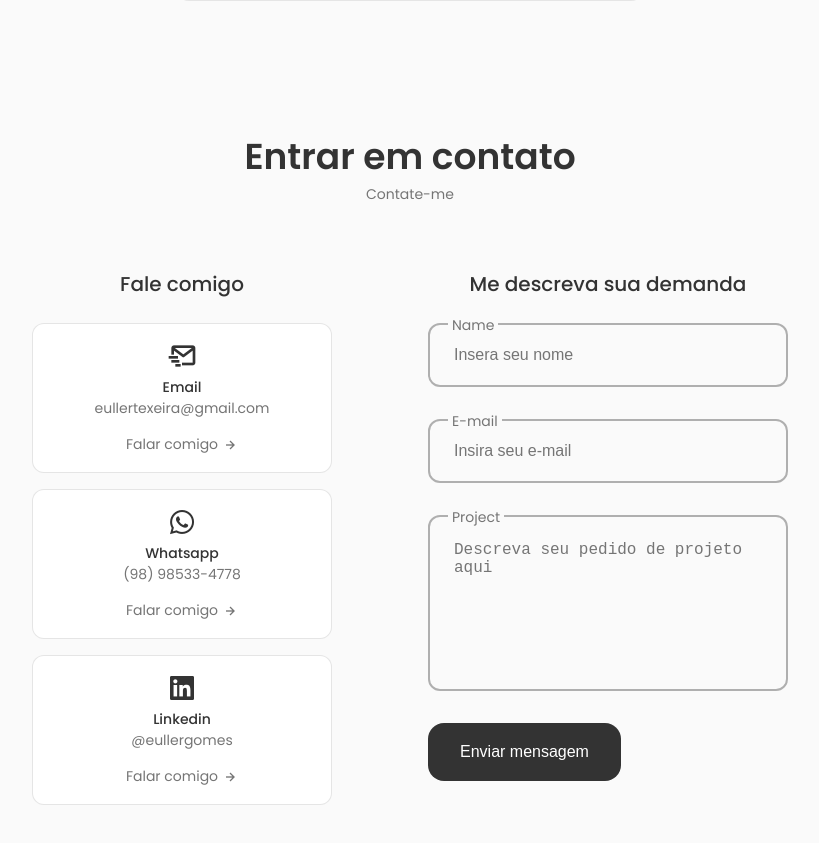
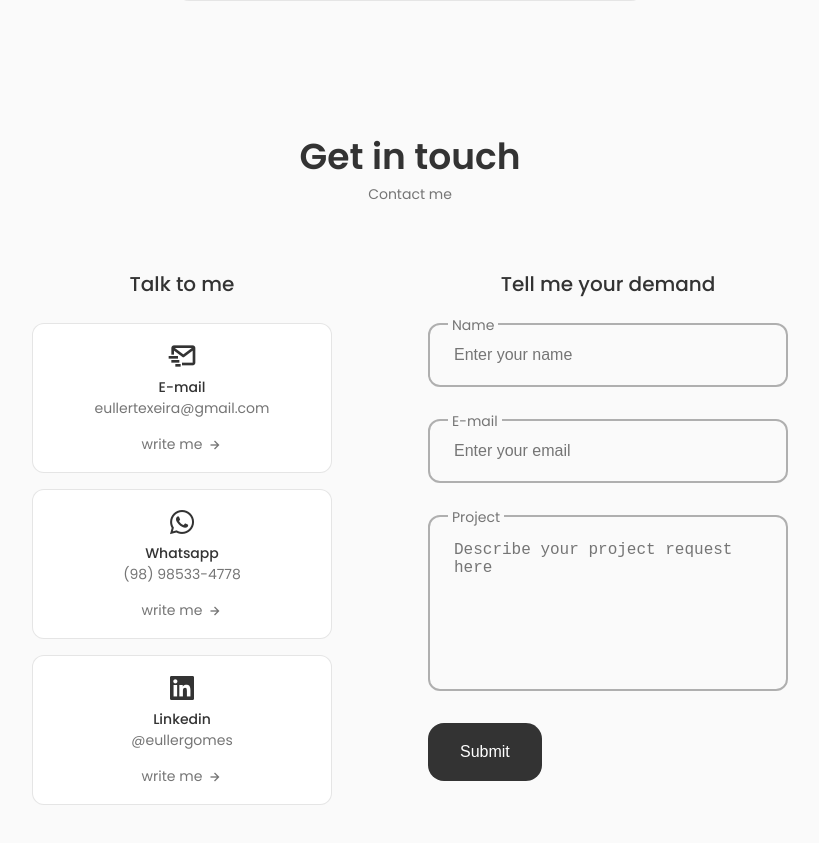
Before and after one commit to eullergomes/portfolio, a Next.js app: page /en in a window 1280 px wide. Shown: the part 1910-2753 px from the top of the page, without its empty margins (230-1049 px from the left). Built offline with nearby package versions, Linux system fonts and the light colour scheme.

Commit message:
feat: add mult languages in Contact Form

```diff
--- a/app/_components/contact/Contact.tsx
+++ b/app/_components/contact/Contact.tsx
@@ -1,30 +1,51 @@
-'use client';
-
+import { useTranslations } from 'next-intl';
 import './contact.css';
 import ContactForm from './ContactForm';
 
 const Contact = () => {
+  const t = useTranslations('Home');
+
+  const multLanguages = {
+    required_name: t('required_name'),
+    short_name: t('short_name'),
+    long_name: t('long_name'),
+    required_email: t('required_email'),
+    invalid_email: t('invalid_email'),
+    short_email: t('short_email'),
+    long_email: t('long_email'),
+    required_message: t('required_message'),
+    short_message: t('short_message'),
+    long_message: t('long_message'),
+    success_message: t('success_message'),
+    input_name: t('input_name'),
+    placeholder_name: t('placeholder_name'),
+    placeholder_email: t('placeholder_email'),
+    description_message: t('description_message'),
+    submit_button: t('submit_button'),
+    loader_button: t('loader_button')
+  };
+
   return (
     <section className="contact section" id="contact">
-      <h1 className="section__title">Entrar em contato</h1>
-      <span className="section__subtitle">Contate-me</span>
+      <h1 className="section__title">{t('get-contact')}</h1>
+      <span className="section__subtitle">{t('contact-me')}</span>
 
       <div className="contact__container container grid">
         <div className="contact__content">
-          <h3 className="contact__title">Fale comigo</h3>
+          <h3 className="contact__title">{t('talk_to_me')}</h3>
 
           <div className="contact__info">
             {/* Email */}
             <div className="contact__card">
               <i className="bx bx-mail-send contact__card-icon"></i>
 
-              <h3 className="contact__card-title">Email</h3>
+              <h3 className="contact__card-title">E-mail</h3>
               <span className="contact__card-data">
                 eullertexeira@gmail.com
               </span>
 
               <a href="eullertexeira@gmail.com" className="contact__button">
-                Falar comigo{' '}
+                {t('write-me')}{' '}
                 <i className="bx bx-right-arrow-alt contact__button-icon"></i>
               </a>
             </div>
@@ -40,7 +61,7 @@ const Contact = () => {
                 href="https://api.whatsapp.com/send?phone=98985334778&text=Olá, vim falar com você"
                 className="contact__button"
               >
-                Falar comigo{' '}
+                {t('write-me')}{' '}
                 <i className="bx bx-right-arrow-alt contact__button-icon"></i>
               </a>
             </div>
@@ -56,7 +77,7 @@ const Contact = () => {
                 href="https://www.linkedin.com/in/eullergomes/"
                 className="contact__button"
               >
-                Falar comigo{' '}
+                {t('write-me')}{' '}
                 <i className="bx bx-right-arrow-alt contact__button-icon"></i>
               </a>
             </div>
@@ -64,9 +85,9 @@ const Contact = () => {
         </div>
 
         <div className="contact__content">
-          <h3 className="contact__title">Me descreva sua demanda</h3>
+          <h3 className="contact__title">{t('demand')}</h3>
 
-          <ContactForm />
+          <ContactForm {...multLanguages} />
         </div>
       </div>
     </section>
--- a/app/_components/contact/ContactForm.tsx
+++ b/app/_components/contact/ContactForm.tsx
@@ -1,6 +1,28 @@
+'use client';
+
 import React, { useState } from 'react';
 import { Toaster, toast } from 'sonner';
 import InputError from './InputError';
+
+interface ContactFormProps {
+  required_name: string;
+  short_name: string;
+  long_name: string;
+  required_email: string;
+  invalid_email: string;
+  short_email: string;
+  long_email: string;
+  required_message: string;
+  short_message: string;
+  long_message: string;
+  success_message: string;
+  input_name: string;
+  placeholder_name: string;
+  placeholder_email: string;
+  description_message: string;
+  submit_button: string;
+  loader_button: string;
+}
 
 interface FormData {
   name: string;
@@ -14,7 +36,25 @@ interface FormErrors {
   message?: string;
 }
 
-const Form: React.FC = () => {
+const Form: React.FC<ContactFormProps> = ({
+  required_name,
+  short_name,
+  long_name,
+  required_email,
+  invalid_email,
+  short_email,
+  long_email,
+  required_message,
+  short_message,
+  long_message,
+  success_message,
+  input_name,
+  placeholder_name,
+  placeholder_email,
+  description_message,
+  submit_button,
+  loader_button
+}) => {
   const [formData, setFormData] = useState<FormData>({
     name: '',
     email: '',
@@ -29,29 +69,29 @@ const Form: React.FC = () => {
   ): string | undefined => {
     if (fieldName === 'name') {
       if (!value) {
-        return 'O nome é obrigatório!';
+        return required_name;
       } else if (value.length < 4) {
-        return 'Nome muito curto';
+        return short_name;
       } else if (value.length > 100) {
-        return 'Nome muito longo';
+        return long_name;
       }
     } else if (fieldName === 'email') {
       if (!value) {
-        return 'O e-mail é obrigatório!';
+        return required_email;
       } else if (!/\S+@\S+\.\S+/.test(value)) {
-        return 'Endereço de e-mail inválido!';
+        return invalid_email;
       } else if (value.length < 7) {
-        return 'Endereço de e-mail muito curto';
+        return short_email;
       } else if (value.length > 100) {
-        return 'Endereço de e-mail muito longo';
+        return long_email;
       }
     } else if (fieldName === 'message') {
       if (!value) {
-        return 'A mensagem é obrigatória!';
+        return required_message;
       } else if (value.length < 10) {
-        return 'Mensagem muito curta';
+        return short_message;
       } else if (value.length > 500) {
-        return 'Mensagem muito longa';
+        return long_message;
       }
     }
     return undefined;
@@ -84,7 +124,7 @@ const Form: React.FC = () => {
       setIsSubmitting(true);
       setTimeout(() => {
         setIsSubmitting(false);
-        toast.success('Mensagem enviada com sucesso!');
+        toast.success(success_message);
         setFormData({ name: '', email: '', message: '' });
       }, 2000);
     } else {
@@ -97,12 +137,12 @@ const Form: React.FC = () => {
       <form className="contact__form" onSubmit={handleSubmit}>
         <div className="contact__form-div">
           <div>
-            <label className="contact__form-tag">Name</label>
+            <label className="contact__form-tag">{input_name}</label>
             <input
               type="text"
               name="name"
               className="contact__form-input"
-              placeholder="Insera seu nome"
+              placeholder={placeholder_name}
               value={formData.name}
               onChange={handleChange}
               style={{ borderColor: errors.name ? 'red' : '' }}
@@ -117,7 +157,7 @@ const Form: React.FC = () => {
             type="email"
             name="email"
             className="contact__form-input"
-            placeholder="Insira seu e-mail"
+            placeholder={placeholder_email}
             value={formData.email}
             onChange={handleChange}
             style={{ borderColor: errors.email ? 'red' : '' }}
@@ -132,7 +172,7 @@ const Form: React.FC = () => {
             cols={30}
             rows={10}
             className="contact__form-input"
-            placeholder="Descreva seu pedido de projeto aqui"
+            placeholder={description_message}
             value={formData.message}
             onChange={handleChange}
             style={{ borderColor: errors.message ? 'red' : '' }}
@@ -145,7 +185,7 @@ const Form: React.FC = () => {
           type="submit"
           disabled={isSubmitting}
         >
-          {isSubmitting ? <span>Enviando...</span> : 'Enviar mensagem'}
+          {isSubmitting ? <span>{loader_button}</span> : submit_button}
         </button>
       </form>
       <Toaster position="bottom-center" />
--- a/messages/en.json
+++ b/messages/en.json
@@ -10,6 +10,27 @@
     "education": "Computer Science Student",
     "responsibility-description": "Full Stack Developer with experience in web and mobile development projects. Currently working with technologies such as React, Node.js, Next.js, React Native and TypeScript.",
     "say": "Say Hello",
-    "send-message": "Send Message"
+    "get-contact": "Get in touch",
+    "contact-me": "Contact me",
+    "write-me": "write me",
+    "demand": "Tell me your demand",
+    "talk_to_me": "Talk to me",
+    "required_name": "Name is required",
+    "short_name": "Very short name",
+    "long_name": "Very long name",
+    "required_email": "Email is required!",
+    "invalid_email": "Invalid email address!",
+    "short_email": "Very short email",
+    "long_email": "Email too long",
+    "required_message": "The message is required!",
+    "short_message": "Very short message",
+    "long_message": "Message too long",
+    "success_message": "Message sent successfully!",
+    "input_name": "Name",
+    "placeholder_name": "Enter your name",
+    "placeholder_email": "Enter your email",
+    "description_message": "Describe your project request here",
+    "submit_button": "Submit",
+    "loader_button": "Sending..."
   }
 }
--- a/messages/pt.json
+++ b/messages/pt.json
@@ -10,6 +10,27 @@
     "education": "Estudante de Ciência da Computação",
     "responsibility-description": "Desenvolvedor Full Stack com experiência em projetos de desenvolvimento web e mobile. Atualmente trabalhando com tecnologias como React, Node.js, Next.js, React Native e TypeScript.",
     "say": "Diga Olá",
-    "send-message": "Enviar Mensagem"
+    "get-contact": "Entrar em contato",
+    "contact-me": "Contate-me",
+    "talk_to_me": "Fale comigo",
+    "write-me": "Falar comigo",
+    "demand": "Me descreva sua demanda",
+    "required_name": "O nome é obrigatório",
+    "short_name": "Nome muito curto",
+    "long_name": "Nome muito longo",
+    "required_email": "O e-mail é obrigatório!",
+    "invalid_email": "Endereço de e-mail inválido!",
+    "short_email": "E-mail muito curto",
+    "long_email": "E-mail muito longo",
+    "required_message": "A mensagem é obrigatória!",
+    "short_message": "Mensagem muito curta",
+    "long_message": "Mensagem muito longa",
+    "success_message": "Mensagem enviada com sucesso!",
+    "input_name": "Nome",
+    "placeholder_name": "Digite seu nome",
+    "placeholder_email": "Digite seu e-mail",
+    "description_message": "Descreva seu pedido de projeto aqui",
+    "submit_button": "Enviar",
+    "loader_button": "Enviando..."
   }
 }
```
